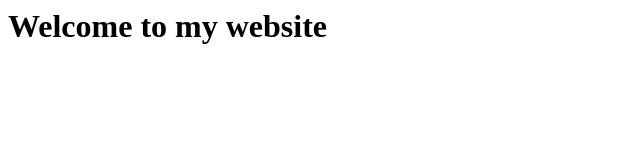
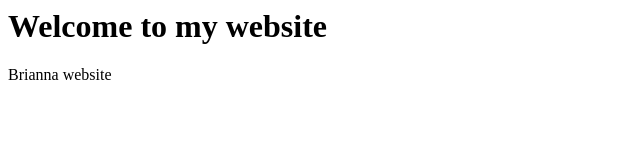
Before and after one commit to Brianna230/git-assignment, a plain HTML site: page index.html in a window 1280 px wide. Shown: the full height of the page, 0-640 px from the left. Drawn offline with Linux system fonts and the light colour scheme.

Commit message:
Add footer section to index.html

```diff
--- a/index.html
+++ b/index.html
@@ -1 +1,2 @@
 <h1>Welcome to my website</h1>
+<footer>Brianna website</footer>
```
